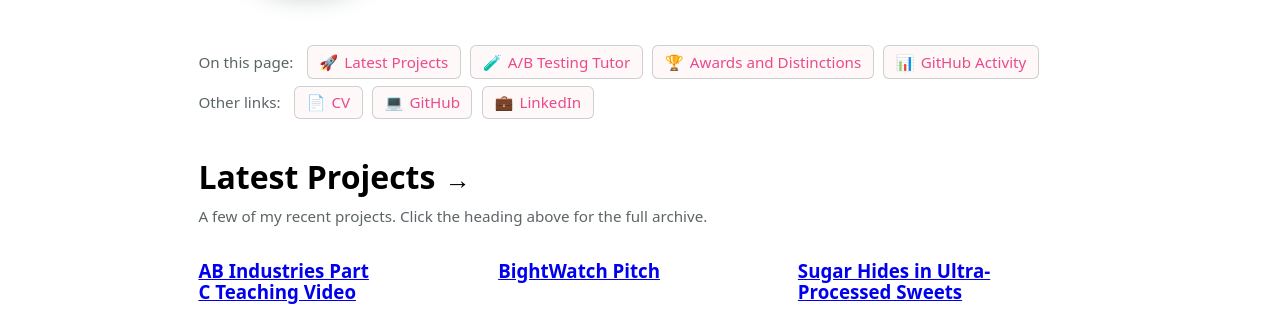
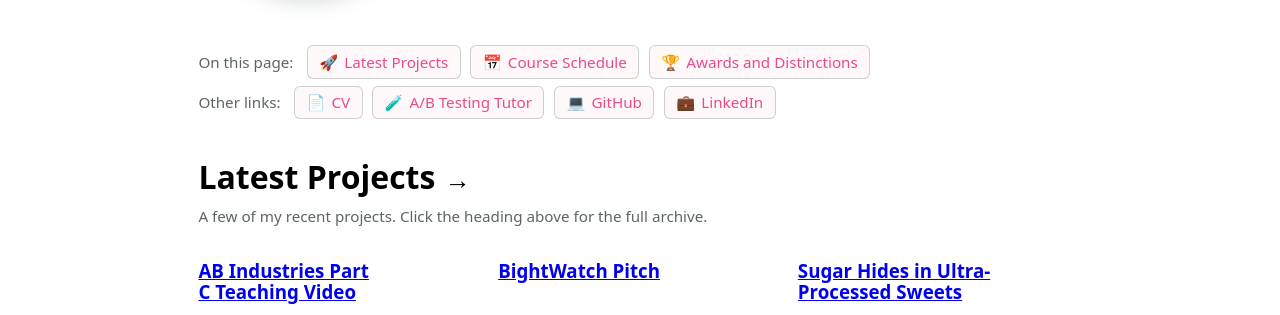
Before and after one commit to bigmacchung/portfolio, a plain HTML site: page index.html in a window 1280 px wide. Shown: the part 337-652 px from the top of the page. Drawn offline with Linux system fonts and the light colour scheme; no server answers.

Commit message:
Change the "On this page"

```diff
--- a/index.html
+++ b/index.html
@@ -35,13 +35,13 @@
       <p>
         <span class="page-anchors-label">On this page:</span>
         <a href="#latest-projects" class="anchor-pill"><span class="pill-icon" aria-hidden="true">&#128640;</span> Latest Projects</a>
-        <a href="#ab-testing-tutor" class="anchor-pill"><span class="pill-icon" aria-hidden="true">&#129514;</span> A/B Testing Tutor</a>
+        <a href="https://bigmacchung.github.io/course-schedule/" target="_blank" rel="noopener noreferrer" class="anchor-pill"><span class="pill-icon" aria-hidden="true">&#128197;</span> Course Schedule</a>
         <a href="#awards" class="anchor-pill"><span class="pill-icon" aria-hidden="true">&#127942;</span> Awards and Distinctions</a>
-        <a href="#github-stats" class="anchor-pill"><span class="pill-icon" aria-hidden="true">&#128202;</span> GitHub Activity</a>
       </p>
       <p>
         <span class="page-anchors-label">Other links:</span>
         <a href="cv/" class="anchor-pill"><span class="pill-icon" aria-hidden="true">&#128196;</span> CV</a>
+        <a href="#ab-testing-tutor" class="anchor-pill"><span class="pill-icon" aria-hidden="true">&#129514;</span> A/B Testing Tutor</a>
         <a href="https://github.com/bigmacchung" target="_blank" rel="noopener noreferrer" class="anchor-pill"><span class="pill-icon" aria-hidden="true">&#128187;</span> GitHub</a>
         <a href="https://www.linkedin.com/in/maximechung" target="_blank" rel="noopener noreferrer" class="anchor-pill"><span class="pill-icon" aria-hidden="true">&#128188;</span> LinkedIn</a>
       </p>
```
